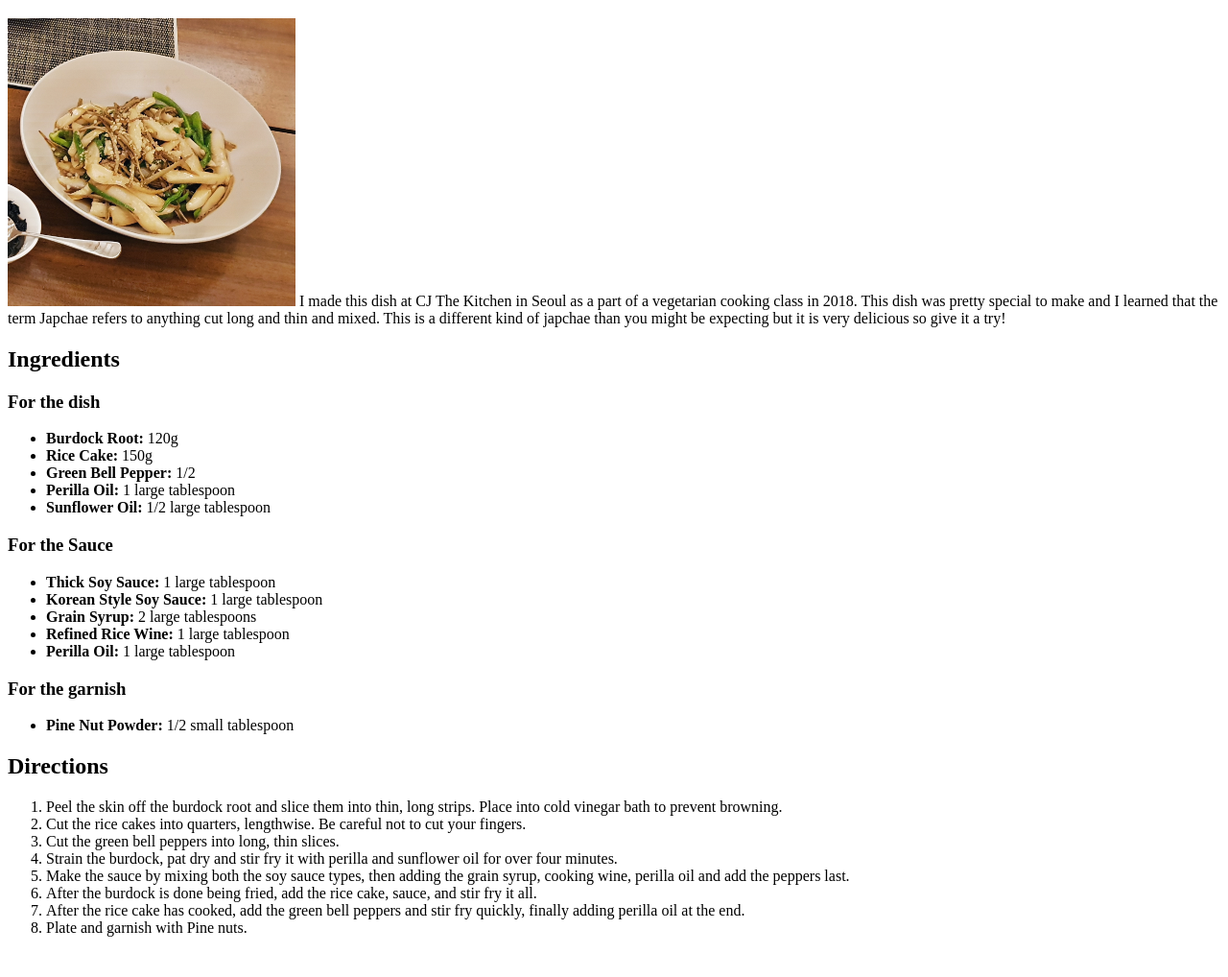
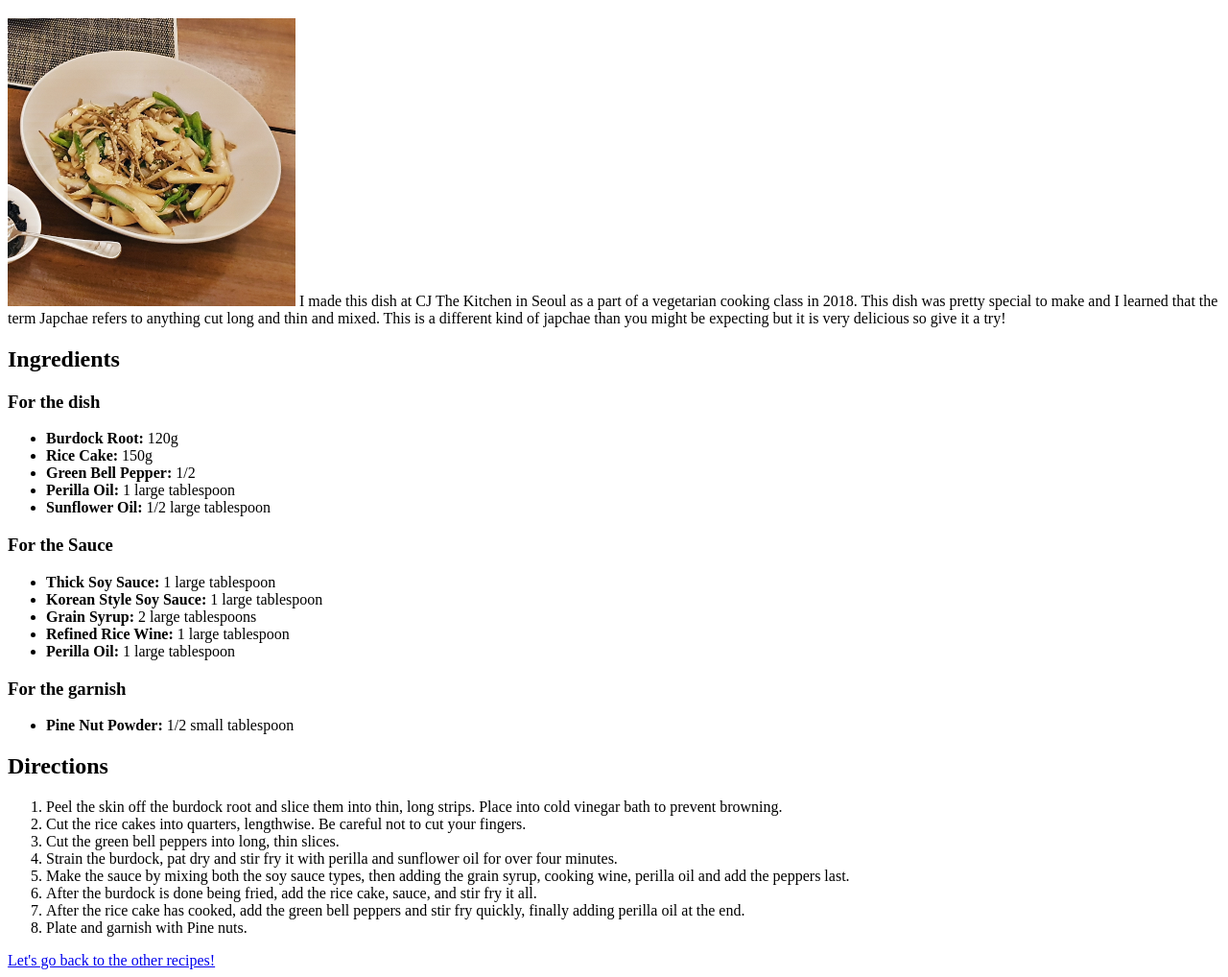
Before and after one commit to Kennehcodes/odin-recipes, a plain HTML site: page recipes/ricecakejapchae.html in a window 1280 px wide. Shown: the part 61-1079 px from the top of the page at 96% size. Before the commit the page ends 1053 px from the top, so only its background shows below. Drawn offline with Linux system fonts and the light colour scheme.

Commit message:
I included a back button to take the user to the main index,

```diff
--- a/recipes/ricecakejapchae.html
+++ b/recipes/ricecakejapchae.html
@@ -49,6 +49,7 @@
                     <li>Plate and garnish with Pine nuts.</li>
 
                 </ol>
+                <a href="../index.html">Let's go back to the other recipes!</a>
         </body>
 
 
```
